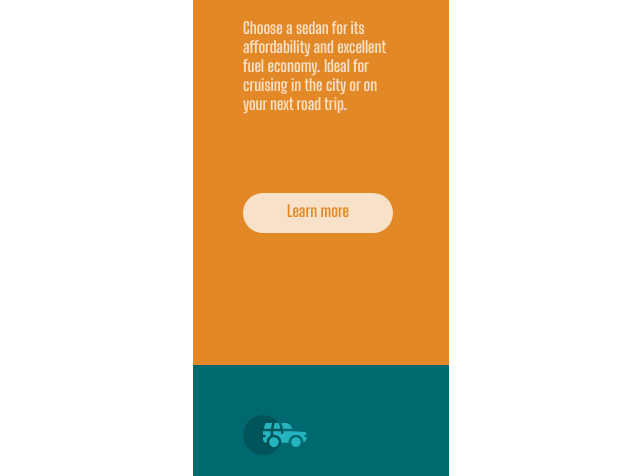
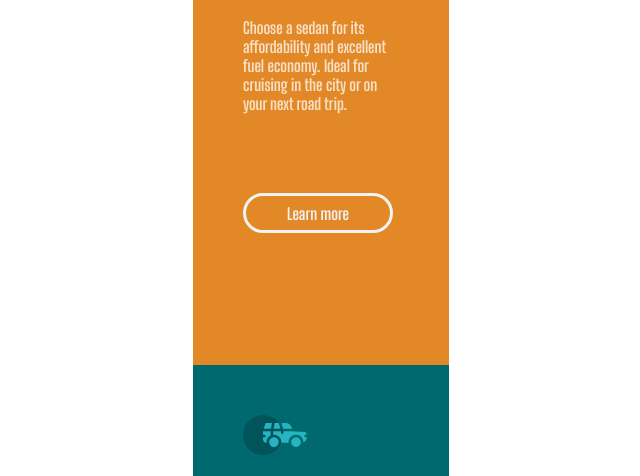
Before and after one commit to Gabriel-Leao/3-column-preview-card-component, a plain HTML site: page index.html in a window 1280 px wide. In both pictures the pointer is over the element 637 px from the left and 408 px from the top of the page. Shown: the part 195-671 px from the top of the page, without its empty margins (319-959 px from the left). Drawn offline with Linux system fonts and the light colour scheme.

Commit message:
Version 7

```diff
--- a/assets/css/style.css
+++ b/assets/css/style.css
@@ -44,9 +44,14 @@ h1 {
     height: 40px;
     width: 150px;
     text-align: center;
-    background-color: var(--Transparent-white);
+    background-color: var(--Very-light-gray);
+    border: 3px solid var(--Very-light-gray);
     border-radius: 50px;
     margin-top: 10vh;
+}
+
+.button:hover {
+    background-color:hsl(0, 0%, 95%, 0);
 }
 
 .sedans-container {
@@ -67,6 +72,10 @@ h1 {
     text-decoration: none;
 }
 
+#sedan-button:hover a {
+    color: var(--Very-light-gray);
+}
+
 .suvs-container {
     background-color: var(--Dark-cyan);
     grid-column: 2;
@@ -82,6 +91,10 @@ h1 {
 #suvs-button a {
     color: var(--Dark-cyan);
     text-decoration: none;
+}
+
+#suvs-button:hover a {
+    color: var(--Very-light-gray);
 }
 
 .luxury-container {
@@ -101,6 +114,10 @@ h1 {
     text-decoration: none;
 }
 
+#luxury-button:hover a {
+    color: var(--Very-light-gray);
+}
+
 .attribution {
     font-size: 11px;
     text-align: center;
```
